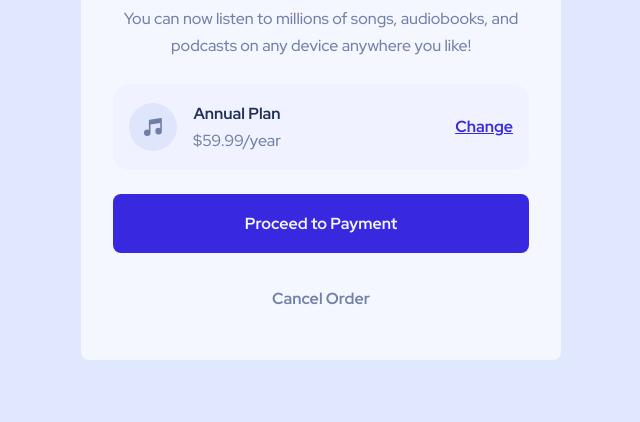
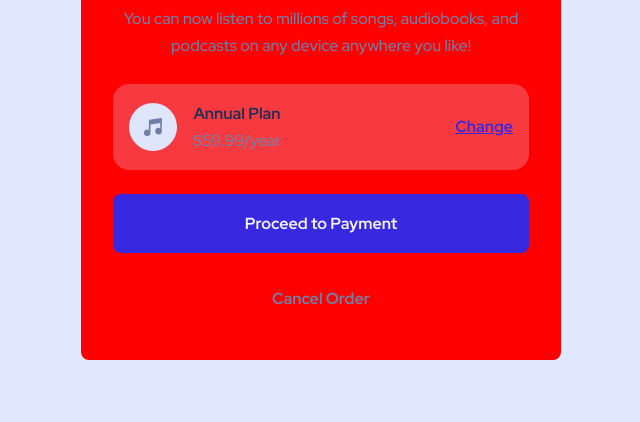
Before and after one commit to NgHuThJo/order-summary, a plain HTML site: page index.html in a window 1280 px wide. Shown: the part 378-800 px from the top of the page, without its empty margins (319-959 px from the left). Drawn offline with Linux system fonts and the light colour scheme.

Commit message:
Changed background color

```diff
--- a/src/scss/style.scss
+++ b/src/scss/style.scss
@@ -50,7 +50,7 @@
     gap: 1.5rem;
     padding: 2rem;
     text-align: center;
-    background-color: hsl(var(--bgc-card));
+    background-color: red;
 }
 
 .change {
```
Also changed, not shown: src/css/style.css, 1 other file.
